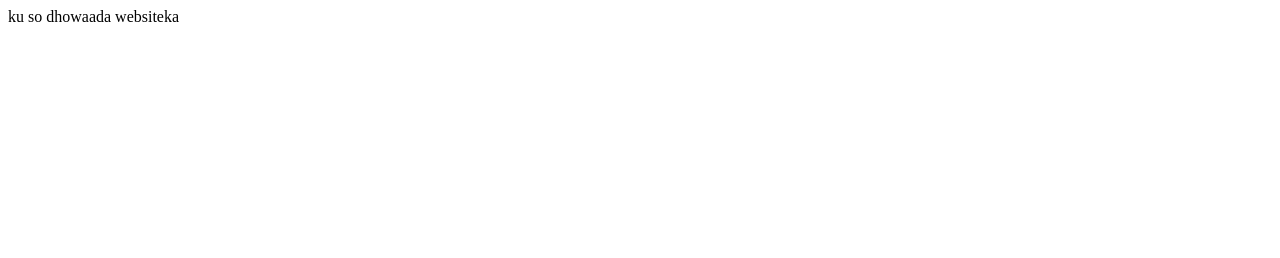
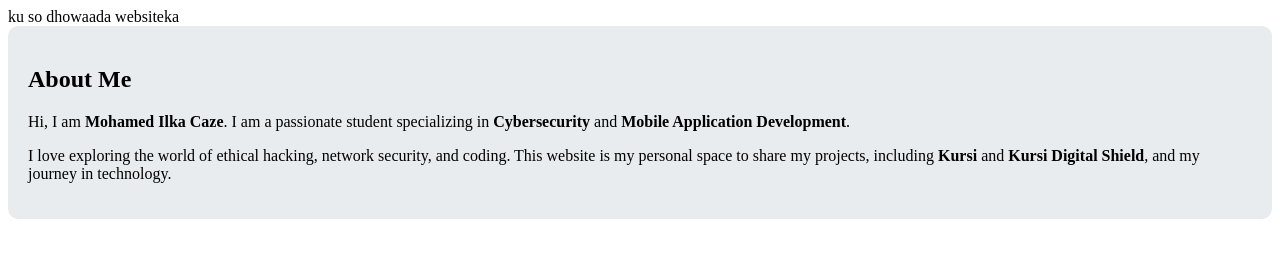
Before and after one commit to caydaruusjamaac87-svg/Gorgor.github.io, a plain HTML site: page index.html in a window 1280 px wide. Drawn offline with Linux system fonts and the light colour scheme.

Commit message:
Update index.html

```diff
--- a/index.html
+++ b/index.html
@@ -1 +1,6 @@
 <h1></h1>ku so dhowaada websiteka
+<div style="padding: 20px; background-color: #e9ecef; border-radius: 10px;">
+    <h2>About Me</h2>
+    <p>Hi, I am <strong>Mohamed Ilka Caze</strong>. I am a passionate student specializing in <strong>Cybersecurity</strong> and <strong>Mobile Application Development</strong>.</p>
+    <p>I love exploring the world of ethical hacking, network security, and coding. This website is my personal space to share my projects, including <strong>Kursi</strong> and <strong>Kursi Digital Shield</strong>, and my journey in technology.</p>
+</div>
```
